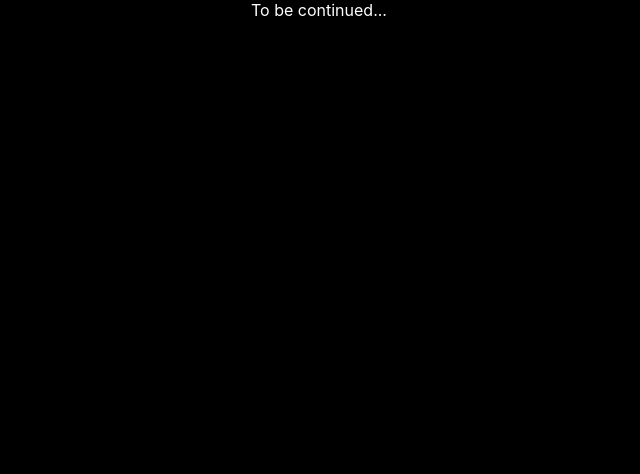
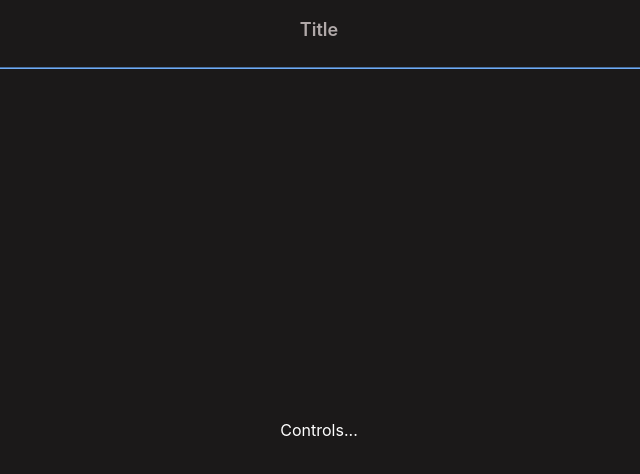
Before and after one commit to Akos23/SmartHome, a React (Create React App) app in the folder browser-client/: page / in a window 1280 px wide. Shown: the top 474 px of the page, without its empty margins (321-961 px from the left). Built offline with nearby package versions, Linux system fonts and the light colour scheme.

Commit message:
Webpage - adding new component: Card

```diff
--- a/browser-client/src/App.css
+++ b/browser-client/src/App.css
@@ -1,4 +1,5 @@
 .App {
+  position: absolute;
   height: 100vh;
   width: 100vw;
   color: white;
--- a/browser-client/src/App.js
+++ b/browser-client/src/App.js
@@ -1,9 +1,10 @@
 import './App.css';
+import Card from './components/Card'
 
 function App() {
   return (
     <div className="App">
-     To be continued...
+     <Card title="Title"/>
     </div>
   );
 }
--- /dev/null
+++ b/browser-client/src/components/Card.css
@@ -0,0 +1,41 @@
+.card {
+  position: absolute;
+  background-color: rgb(27 25 25);
+  width: 100%;
+  height: 100%;
+  display: grid;
+  grid-template-rows: 70fr 2fr 885fr;
+  grid-template-columns: 1fr;
+  grid-template-areas:
+    "header"
+    "line"
+    "body";
+}
+
+.card_header {
+  grid-area: header;
+  font-weight: 600;
+  font-size: large;
+  color: rgb(177, 169, 169);
+  display: flex;
+  align-items: center;
+  justify-content: center;
+}
+
+hr {
+  grid-area: line;
+  position: absolute;
+  left: 18px;
+  right: 18px;
+  border-color: rgb(111, 171, 245);
+}
+
+.card_body {
+  grid-area: body;
+  position: absolute;
+  width: 100%;
+  height: 100%;
+  display: flex;
+  align-items: center;
+  justify-content: center;
+}
--- /dev/null
+++ b/browser-client/src/components/Card.jsx
@@ -0,0 +1,21 @@
+import React, { Component, Fragment } from "react";
+import "./Card.css";
+
+class Card extends Component {
+  render() {
+    const {
+      title,
+    } = this.props;
+    return (
+      <div className={"card " + title} >
+        <header className="card_header"> {title} </header>
+        <hr />
+        <div className="card_body">
+          Controls...
+        </div>
+      </div>
+    );
+  }
+}
+
+export default Card;
```
